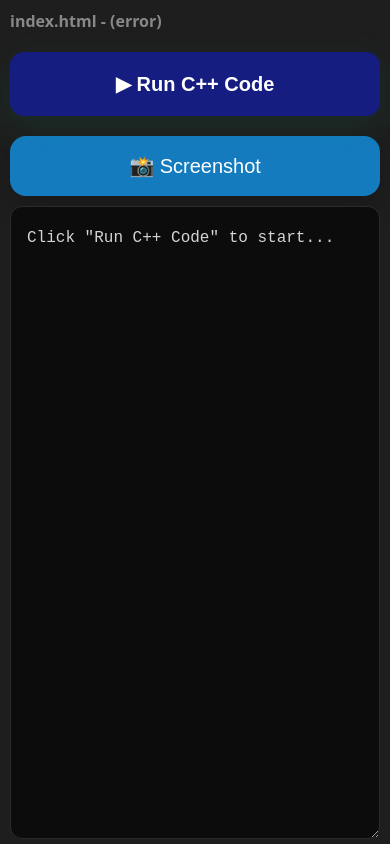
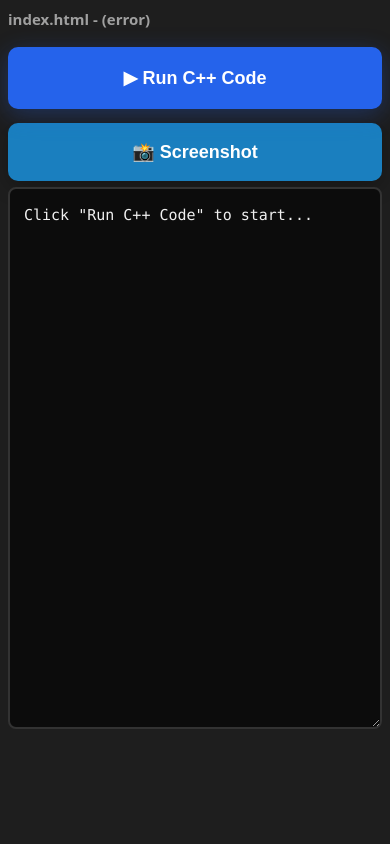
Before and after one commit to nathanlobo/nodejs, a website: page index.html in a window 390 px wide. Drawn offline with nearby package versions, Linux system fonts and the light colour scheme; no server answers.

Commit message:
Refactor CORS configuration in server.js for improved security and flexibility; update styles in index.html for better responsiveness and user experience

```diff
--- a/index.html
+++ b/index.html
@@ -8,98 +8,107 @@
     :root {
       --bg: #1e1e1e;
       --panel: #0c0c0c;
-      --text: #d4d4d4;
-      --muted: #888;
+      --text: #e8e8e8;
+      --muted: #a0a0a0;
       --accent: #0e639c;
       --button-padding: 10px 20px;
       --radius: 8px;
     }
 
-    html,body{height:100%;}
+    * {
+      box-sizing: border-box;
+      -webkit-tap-highlight-color: transparent;
+    }
+
+    html,body{height:100%; margin: 0; padding: 0;}
     body {
       font-family: system-ui, -apple-system, 'Segoe UI', Roboto, 'Helvetica Neue', Arial;
-      padding: 16px;
+      padding: 12px;
       background: var(--bg);
       color: var(--text);
       max-width: 1000px;
       margin: 0 auto;
-      box-sizing: border-box;
       -webkit-font-smoothing:antialiased;
+      -moz-osx-font-smoothing: grayscale;
     }
 
     /* Buttons (mobile-friendly) - enlarged */
     button {
-      font-size: 20px;
-      padding: 18px 32px;
+      font-size: 18px;
+      font-weight: 600;
+      padding: 16px 28px;
       background: var(--accent);
-      color: white;
+      color: #ffffff;
       border: none;
-      border-radius: 16px;
+      border-radius: 12px;
       cursor: pointer;
-      margin: 10px 6px 10px 0;
-      min-height: 56px;
-      min-width: 180px;
-      box-shadow: 0 10px 30px rgba(0,0,0,0.18);
-      transition: transform 120ms ease, box-shadow 120ms ease, background 120ms ease;
+      margin: 8px 6px 8px 0;
+      min-height: 54px;
+      min-width: 160px;
+      box-shadow: 0 6px 20px rgba(0,0,0,0.25);
+      transition: all 150ms ease;
+      touch-action: manipulation;
+      user-select: none;
     }
-    button:hover { background: #0c8fd0; transform: translateY(-2px); box-shadow: 0 12px 34px rgba(0,0,0,0.2); }
-    button:active { transform: translateY(0); }
-    button:disabled { background: #555; cursor: not-allowed; box-shadow: none; }
+    button:hover { background: #1177bb; transform: translateY(-1px); box-shadow: 0 8px 24px rgba(0,0,0,0.3); }
+    button:active { transform: translateY(0); box-shadow: 0 4px 12px rgba(0,0,0,0.2); }
+    button:disabled { background: #444; color: #888; cursor: not-allowed; box-shadow: none; opacity: 0.6; }
 
     /* Specific visual tweak for the screenshot button which is injected dynamically */
     #screenshotBtn {
-      font-size: 20px;
-      padding: 18px 26px;
-      min-width: 180px;
-      margin-left: 12px;
+      font-size: 18px;
+      padding: 16px 24px;
+      min-width: 160px;
+      margin-left: 8px;
       display: inline-block;
-      background: #147bbf;
+      background: #1a7fbf;
     }
+    #screenshotBtn:hover { background: #1a8fcf; }
 
     /* Make the Run button visually distinct and prominent */
     #runButton {
-      background: #161d80; /* green accent for Run */
-      color: white;
+      background: #2563eb;
+      color: #ffffff;
       font-weight: 700;
-      padding-left: 28px;
-      padding-right: 28px;
-      box-shadow: 0 12px 38px rgba(11,176,122,0.12);
+      padding: 16px 32px;
+      box-shadow: 0 6px 24px rgba(37,99,235,0.3);
     }
-    #runButton:hover { background: #0aa56e; }
+    #runButton:hover { background: #1d4ed8; box-shadow: 0 8px 28px rgba(37,99,235,0.4); }
+    #runButton:disabled { background: #444; box-shadow: none; }
 
     /* Console textarea styles */
     #console {
       width: 100%;
-      box-sizing: border-box;
-      font-family: 'Courier New', monospace;
+      font-family: 'Consolas', 'Monaco', 'Courier New', monospace;
       font-size: 15px;
       background: var(--panel);
-      color: var(--text);
-      border: 1px solid #2b2b2b;
+      color: #f0f0f0;
+      border: 2px solid #333;
       border-radius: 10px;
-      padding: 14px;
-      line-height: 1.7;
+      padding: 16px;
+      line-height: 1.6;
       resize: vertical;
-      /* Use viewport height so console is prominent on mobile */
-      min-height: 420px;
-      max-height: 80vh;
+      min-height: 400px;
+      max-height: 75vh;
       height: auto;
       white-space: pre-wrap;
       overflow: auto;
       word-break: break-word;
+      -webkit-overflow-scrolling: touch;
     }
     #console:focus {
       outline: none;
-      border-color: var(--accent);
-      box-shadow: 0 4px 18px rgba(14,99,156,0.12);
+      border-color: #0e639c;
+      box-shadow: 0 0 0 3px rgba(14,99,156,0.15);
     }
 
     .info {
       color: var(--muted);
-      font-size: 18px;
-      font-weight: 700;
-      margin-bottom: 10px;
+      font-size: 16px;
+      font-weight: 600;
+      margin-bottom: 12px;
       word-break: break-word;
+      line-height: 1.4;
     }
 
     /* Not-found message styling if shown in-page */
@@ -119,30 +128,84 @@
     /* Layout helpers */
     .top-row { display:flex; gap:8px; align-items:center; flex-wrap:wrap; }
 
-    /* Responsive adjustments */
+    /* Responsive adjustments for mobile phones */
     @media (max-width: 640px) {
-      /* Mobile-first adjustments: make console large and easy to read/scroll */
-      body { padding: 10px; }
-      .info { font-size: 16px; }
-  /* Make control buttons full-width and larger for touch */
-  button { width: 100%; font-size: 20px; padding: 18px; min-width: auto; }
-  #screenshotBtn { margin-left: 0 !important; margin-top: 10px; display: block; }
-  /* Make run button more prominent on mobile */
-  #runButton { min-height: 64px; border-radius: 14px; }
+      body {
+        padding: 8px;
+        font-size: 16px;
+      }
+
+      .info {
+        font-size: 15px;
+        margin-bottom: 10px;
+        line-height: 1.5;
+      }
+
+      /* Make control buttons full-width and larger for touch */
+      button {
+        width: 100%;
+        font-size: 17px;
+        font-weight: 700;
+        padding: 18px 16px;
+        margin: 6px 0;
+        min-width: auto;
+        min-height: 58px;
+        border-radius: 10px;
+      }
+
+      #screenshotBtn {
+        margin-left: 0 !important;
+        margin-top: 6px;
+        display: block;
+        width: 100%;
+      }
+
+      #runButton {
+        min-height: 62px;
+        font-size: 18px;
+        margin-bottom: 8px;
+      }
+
       /* Make console take the majority of the viewport height on phones */
       #console {
-        font-size: 16px;
-        min-height: 60vh;
-        max-height: 75vh;
-        line-height: 1.9;
-        padding: 16px;
-        border-radius: 12px;
+        font-size: 15px;
+        min-height: 55vh;
+        max-height: 70vh;
+        line-height: 1.7;
+        padding: 14px;
+        border-radius: 8px;
+        border-width: 2px;
       }
     }
 
+    /* Tablet adjustments */
     @media (min-width: 641px) and (max-width: 900px) {
-      #console { min-height: 360px; }
-      button { padding: 10px 16px; }
+      body { padding: 12px; }
+      .info { font-size: 16px; }
+      #console {
+        min-height: 380px;
+        font-size: 15px;
+      }
+      button {
+        padding: 14px 20px;
+        font-size: 17px;
+      }
+    }
+
+    /* Very small phones */
+    @media (max-width: 380px) {
+      body { padding: 6px; }
+      .info { font-size: 14px; }
+      button {
+        font-size: 16px;
+        padding: 16px 12px;
+        min-height: 56px;
+      }
+      #console {
+        font-size: 14px;
+        padding: 12px;
+        min-height: 50vh;
+      }
     }
   </style>
 </head>
@@ -157,18 +220,16 @@
     const runButton = document.getElementById('runButton');
     const consoleEl = document.getElementById('console');
 
-    // Establish Socket.IO connection. If /socket.io/socket.io.js isn't available (e.g.,
-    // when using VS Code Live Preview), fall back to CDN and connect to the Node server
-    // at http://localhost:3000.
+    // Establish Socket.IO connection - always connect to same origin (works for localhost, tunnels, and Render)
     let socket;
     (function ensureIoAndConnect() {
       function connect() {
         try {
-          // If this page is served by the Node app (port 3000), connect same-origin.
-          // Otherwise, connect explicitly to localhost:3000 (dev default).
-          const sameOrigin = location.port === '3000';
-          socket = sameOrigin ? io() : io(window.SOCKET_ORIGIN || 'http://localhost:3000');
+          // Always connect to the same origin as the page (works for all deployment scenarios)
+          // This handles localhost, dev tunnels, and production deploys automatically
+          socket = io();
           attachSocketHandlers();
+          console.log('Socket.IO connected to:', window.location.origin);
         } catch (e) {
           console.error('Socket.IO connect failed', e);
         }
@@ -176,8 +237,7 @@
       if (typeof io !== 'undefined') {
         connect();
       } else {
-        // Load client from CDN and then connect to localhost:3000
-        window.SOCKET_ORIGIN = window.SOCKET_ORIGIN || 'http://localhost:3000';
+        // Load client from CDN if not available (fallback for Live Preview scenarios)
         const s = document.createElement('script');
         s.src = 'https://cdn.socket.io/4.7.2/socket.io.min.js';
         s.crossOrigin = 'anonymous';
```
Also changed, not shown: server.js (+27 -10 lines).
